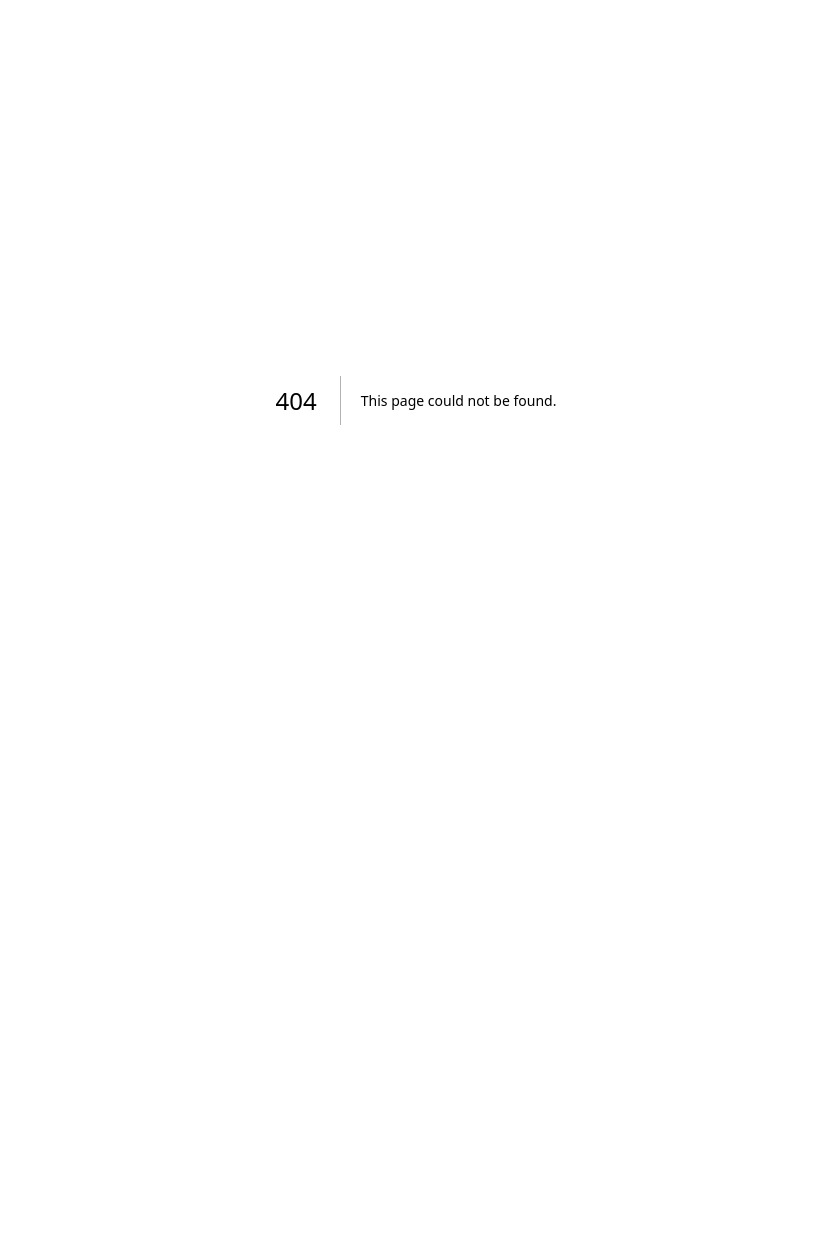
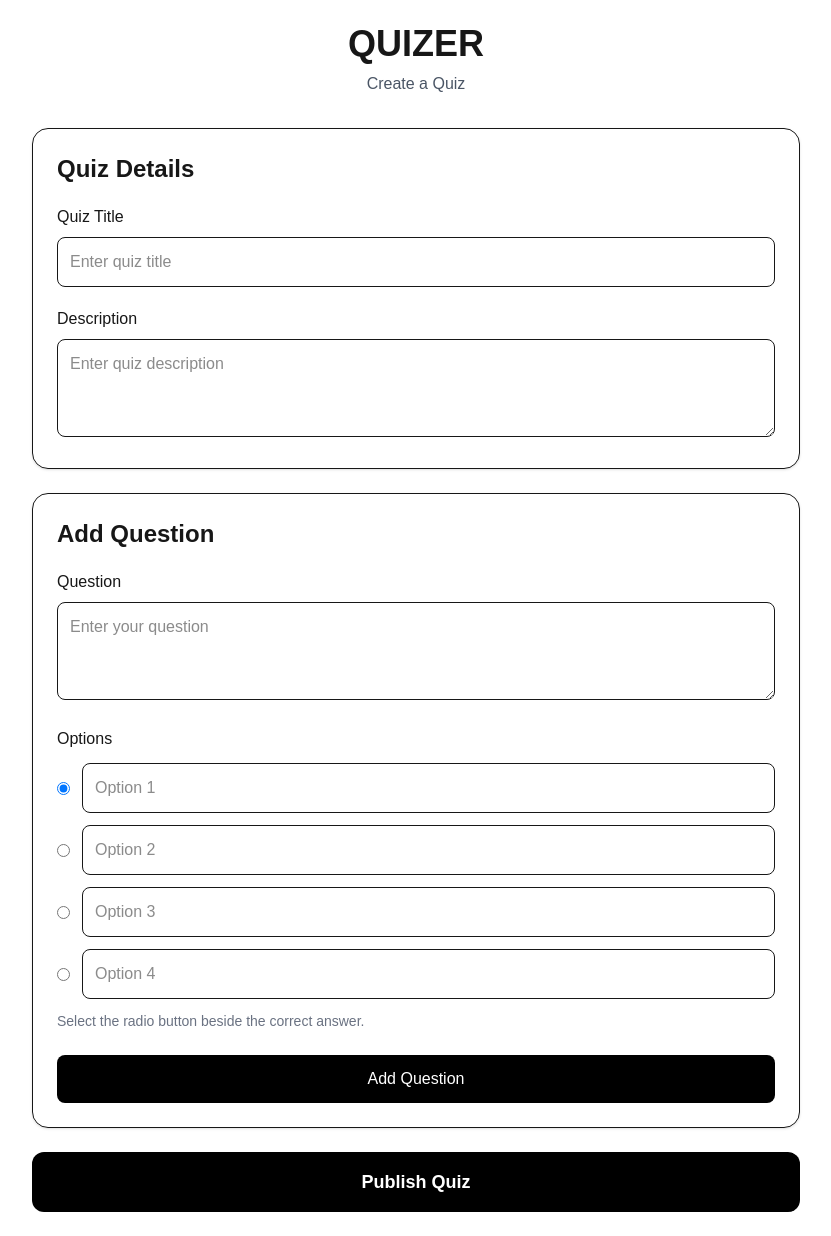
Before and after one commit to Dheekshanya76/Quizzzzzzerrrr, a Next.js app in the folder frontend/: page /host in a window 1280 px wide. Before the commit this address had no page. Shown: the whole page, without its empty margins (224-1055 px from the left). Before the commit the page ends 800 px from the top, so only its background shows below. Built offline with nearby package versions, Linux system fonts and the light colour scheme.

Commit message:
Add host quiz creation and publishing

```diff
--- /dev/null
+++ b/frontend/app/host/page.tsx
@@ -0,0 +1,382 @@
+"use client";
+
+import { useState } from "react";
+
+type Question = {
+  question: string;
+  options: string[];
+  correctAnswer: number;
+};
+
+export default function HostPage() {
+  const [title, setTitle] = useState("");
+  const [description, setDescription] = useState("");
+
+  const [questions, setQuestions] = useState<Question[]>([]);
+
+  const [questionText, setQuestionText] = useState("");
+  const [options, setOptions] = useState(["", "", "", ""]);
+  const [correctAnswer, setCorrectAnswer] = useState(0);
+
+  const [published, setPublished] = useState(false);
+  const [quizCode, setQuizCode] = useState("");
+
+  const [error, setError] = useState("");
+
+  function updateOption(index: number, value: string) {
+    const updated = [...options];
+    updated[index] = value;
+    setOptions(updated);
+  }
+
+  function addQuestion() {
+    setError("");
+
+    if (!questionText.trim()) {
+      setError("Please enter a question.");
+      return;
+    }
+
+    if (options.some((option) => !option.trim())) {
+      setError("Please fill all four options.");
+      return;
+    }
+
+    const newQuestion: Question = {
+      question: questionText.trim(),
+      options: options.map((option) => option.trim()),
+      correctAnswer,
+    };
+
+    setQuestions([...questions, newQuestion]);
+
+    setQuestionText("");
+    setOptions(["", "", "", ""]);
+    setCorrectAnswer(0);
+  }
+
+  function removeQuestion(index: number) {
+    setQuestions(
+      questions.filter((_, questionIndex) => questionIndex !== index)
+    );
+  }
+
+  function publishQuiz() {
+    setError("");
+
+    if (!title.trim()) {
+      setError("Please enter a quiz title.");
+      return;
+    }
+
+    if (!description.trim()) {
+      setError("Please enter a quiz description.");
+      return;
+    }
+
+    if (questions.length === 0) {
+      setError("Please add at least one question.");
+      return;
+    }
+
+    const code = Math.random()
+      .toString(36)
+      .substring(2, 8)
+      .toUpperCase();
+
+    setQuizCode(code);
+    setPublished(true);
+  }
+
+  function resetQuiz() {
+    setTitle("");
+    setDescription("");
+    setQuestions([]);
+    setQuestionText("");
+    setOptions(["", "", "", ""]);
+    setCorrectAnswer(0);
+    setPublished(false);
+    setQuizCode("");
+    setError("");
+  }
+
+  if (published) {
+    return (
+      <main className="min-h-screen p-6">
+        <div className="max-w-2xl mx-auto">
+
+          <div className="text-center mb-8">
+            <h1 className="text-4xl font-bold">
+              QUIZER
+            </h1>
+
+            <p className="text-gray-600 mt-2">
+              Quiz Published Successfully!
+            </p>
+          </div>
+
+          <div className="border rounded-2xl p-8 text-center shadow-sm">
+
+            <p className="text-gray-600 mb-3">
+              Your Quiz Code
+            </p>
+
+            <div className="text-5xl font-bold tracking-widest mb-6">
+              {quizCode}
+            </div>
+
+            <p className="text-gray-600 mb-2">
+              Share this code with participants.
+            </p>
+
+            <p className="font-medium mb-8">
+              {title}
+            </p>
+
+            <div className="flex gap-3">
+
+              <button
+                onClick={() =>
+                  (window.location.href = `/join`)
+                }
+                className="w-1/2 border px-6 py-3 rounded-lg"
+              >
+                Join Quiz
+              </button>
+
+              <button
+                onClick={resetQuiz}
+                className="w-1/2 bg-black text-white px-6 py-3 rounded-lg"
+              >
+                Create Another
+              </button>
+
+            </div>
+          </div>
+
+          <div className="border rounded-2xl p-6 mt-6">
+
+            <h2 className="text-xl font-bold mb-4">
+              Quiz Summary
+            </h2>
+
+            <p className="mb-2">
+              <strong>Title:</strong> {title}
+            </p>
+
+            <p className="mb-2">
+              <strong>Description:</strong> {description}
+            </p>
+
+            <p>
+              <strong>Total Questions:</strong>{" "}
+              {questions.length}
+            </p>
+
+          </div>
+
+        </div>
+      </main>
+    );
+  }
+
+  return (
+    <main className="min-h-screen p-6">
+      <div className="max-w-3xl mx-auto">
+
+        <div className="text-center mb-8">
+          <h1 className="text-4xl font-bold">
+            QUIZER
+          </h1>
+
+          <p className="text-gray-600 mt-2">
+            Create a Quiz
+          </p>
+        </div>
+
+        {/* Quiz Details */}
+
+        <div className="border rounded-2xl p-6 shadow-sm mb-6">
+
+          <h2 className="text-2xl font-bold mb-5">
+            Quiz Details
+          </h2>
+
+          <label className="block font-medium mb-2">
+            Quiz Title
+          </label>
+
+          <input
+            type="text"
+            value={title}
+            onChange={(e) => setTitle(e.target.value)}
+            placeholder="Enter quiz title"
+            className="w-full border rounded-lg p-3 mb-5"
+          />
+
+          <label className="block font-medium mb-2">
+            Description
+          </label>
+
+          <textarea
+            value={description}
+            onChange={(e) =>
+              setDescription(e.target.value)
+            }
+            placeholder="Enter quiz description"
+            rows={3}
+            className="w-full border rounded-lg p-3"
+          />
+
+        </div>
+
+        {/* Add Question */}
+
+        <div className="border rounded-2xl p-6 shadow-sm mb-6">
+
+          <h2 className="text-2xl font-bold mb-5">
+            Add Question
+          </h2>
+
+          <label className="block font-medium mb-2">
+            Question
+          </label>
+
+          <textarea
+            value={questionText}
+            onChange={(e) =>
+              setQuestionText(e.target.value)
+            }
+            placeholder="Enter your question"
+            rows={3}
+            className="w-full border rounded-lg p-3 mb-5"
+          />
+
+          <label className="block font-medium mb-3">
+            Options
+          </label>
+
+          {options.map((option, index) => (
+            <div
+              key={index}
+              className="flex items-center gap-3 mb-3"
+            >
+
+              <input
+                type="radio"
+                name="correctAnswer"
+                checked={correctAnswer === index}
+                onChange={() =>
+                  setCorrectAnswer(index)
+                }
+              />
+
+              <input
+                type="text"
+                value={option}
+                onChange={(e) =>
+                  updateOption(index, e.target.value)
+                }
+                placeholder={`Option ${index + 1}`}
+                className="flex-1 border rounded-lg p-3"
+              />
+
+            </div>
+          ))}
+
+          <p className="text-sm text-gray-500 mt-3">
+            Select the radio button beside the correct answer.
+          </p>
+
+          <button
+            onClick={addQuestion}
+            className="w-full bg-black text-white py-3 rounded-lg mt-6"
+          >
+            Add Question
+          </button>
+
+        </div>
+
+        {/* Questions Added */}
+
+        {questions.length > 0 && (
+          <div className="border rounded-2xl p-6 shadow-sm mb-6">
+
+            <h2 className="text-2xl font-bold mb-5">
+              Questions Added ({questions.length})
+            </h2>
+
+            {questions.map((question, index) => (
+              <div
+                key={index}
+                className="border rounded-xl p-4 mb-4"
+              >
+
+                <div className="flex justify-between gap-4">
+
+                  <h3 className="font-semibold">
+                    {index + 1}. {question.question}
+                  </h3>
+
+                  <button
+                    onClick={() =>
+                      removeQuestion(index)
+                    }
+                    className="text-red-600 text-sm"
+                  >
+                    Remove
+                  </button>
+
+                </div>
+
+                <div className="mt-3 space-y-2">
+
+                  {question.options.map(
+                    (option, optionIndex) => (
+                      <p
+                        key={optionIndex}
+                        className={
+                          optionIndex ===
+                          question.correctAnswer
+                            ? "font-semibold"
+                            : ""
+                        }
+                      >
+                        {String.fromCharCode(65 + optionIndex)}.{" "}
+                        {option}
+                        {optionIndex ===
+                          question.correctAnswer &&
+                          " ✓"}
+                      </p>
+                    )
+                  )}
+
+                </div>
+
+              </div>
+            ))}
+
+          </div>
+        )}
+
+        {/* Error */}
+
+        {error && (
+          <div className="border border-red-300 bg-red-50 text-red-700 rounded-lg p-3 mb-5">
+            {error}
+          </div>
+        )}
+
+        {/* Publish */}
+
+        <button
+          onClick={publishQuiz}
+          className="w-full bg-black text-white py-4 rounded-xl text-lg font-semibold"
+        >
+          Publish Quiz
+        </button>
+
+      </div>
+    </main>
+  );
+}
```
